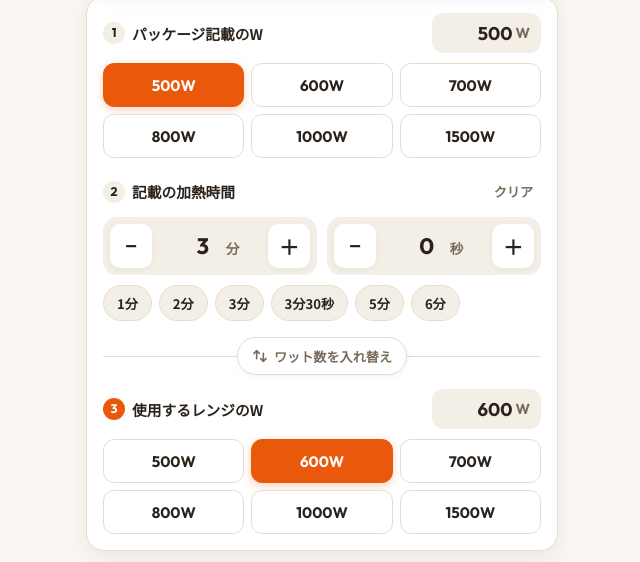
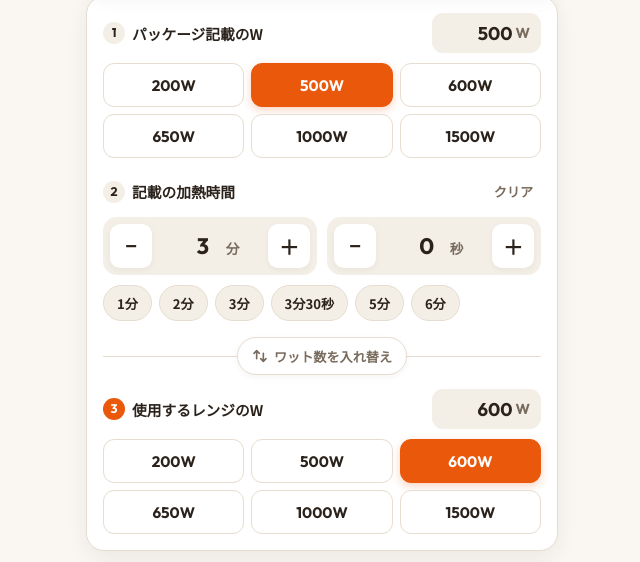
Before and after one commit to Nagatani/Chiiin, a plain HTML site: page index.html in a window 1280 px wide. Shown: the part 202-764 px from the top of the page, without its empty margins (318-958 px from the left). Drawn offline with Linux system fonts and the light colour scheme.

Commit message:
fix: うちにあった電子レンジが650Wだったので、それに合わせてリストを変更

```diff
--- a/index.html
+++ b/index.html
@@ -76,10 +76,10 @@
             </div>
           </div>
           <div class="preset-row" data-target="source-watt" role="group" aria-label="変換元ワット数のプリセット">
+            <button type="button" class="preset-btn" data-value="200">200W</button>
             <button type="button" class="preset-btn active" data-value="500">500W</button>
             <button type="button" class="preset-btn" data-value="600">600W</button>
-            <button type="button" class="preset-btn" data-value="700">700W</button>
-            <button type="button" class="preset-btn" data-value="800">800W</button>
+            <button type="button" class="preset-btn" data-value="650">650W</button>
             <button type="button" class="preset-btn" data-value="1000">1000W</button>
             <button type="button" class="preset-btn" data-value="1500">1500W</button>
           </div>
@@ -180,10 +180,10 @@
             </div>
           </div>
           <div class="preset-row" data-target="target-watt" role="group" aria-label="変換先ワット数のプリセット">
+            <button type="button" class="preset-btn" data-value="200">200W</button>
             <button type="button" class="preset-btn" data-value="500">500W</button>
             <button type="button" class="preset-btn active" data-value="600">600W</button>
-            <button type="button" class="preset-btn" data-value="700">700W</button>
-            <button type="button" class="preset-btn" data-value="800">800W</button>
+            <button type="button" class="preset-btn" data-value="650">650W</button>
             <button type="button" class="preset-btn" data-value="1000">1000W</button>
             <button type="button" class="preset-btn" data-value="1500">1500W</button>
           </div>
--- a/script.js
+++ b/script.js
@@ -1,5 +1,5 @@
 (() => {
-  const COMPARISON_WATTS = [500, 600, 700, 800, 1000, 1500];
+  const COMPARISON_WATTS = [200, 500, 600, 650, 1000, 1500];
 
   const sourceWattEl = document.getElementById("source-watt");
   const targetWattEl = document.getElementById("target-watt");
--- a/sw.js
+++ b/sw.js
@@ -1,4 +1,4 @@
-const CACHE_NAME = "chiiin-v3";
+const CACHE_NAME = "chiiin-v4";
 const ASSETS = [
   "./",
   "./index.html",
```
